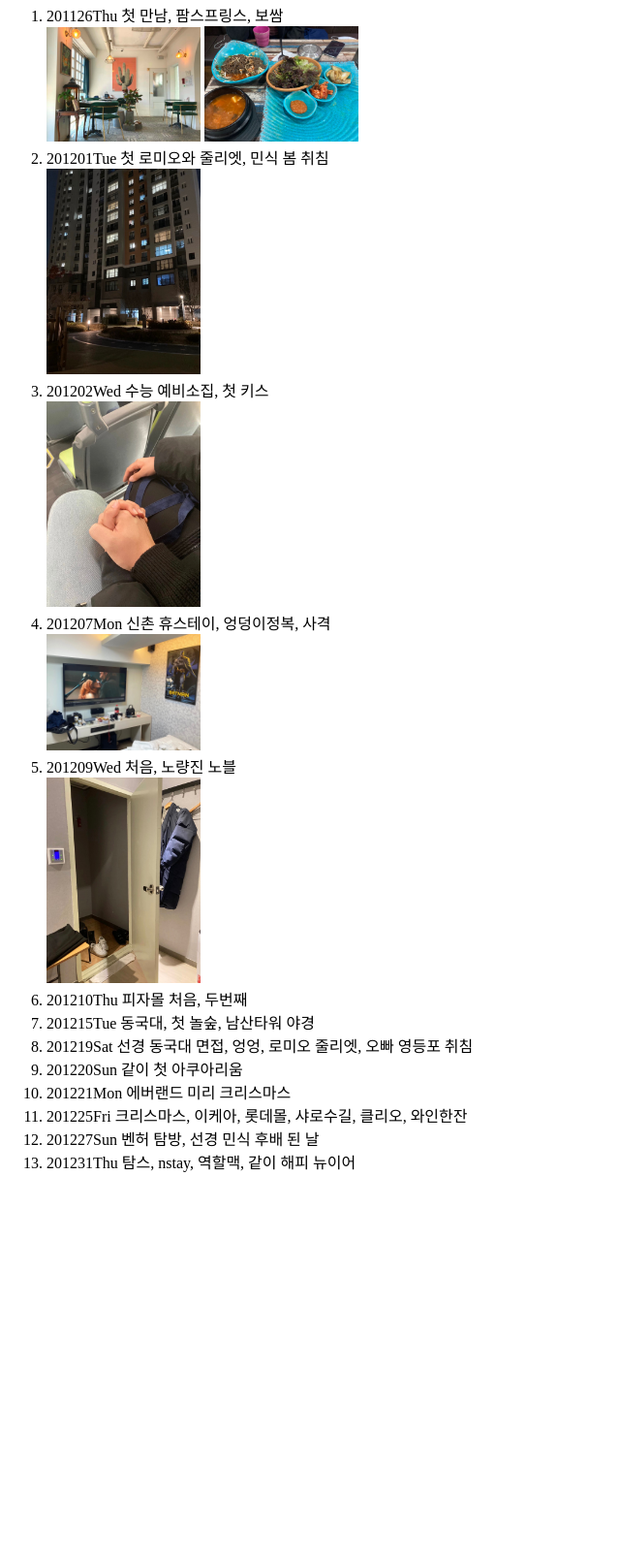
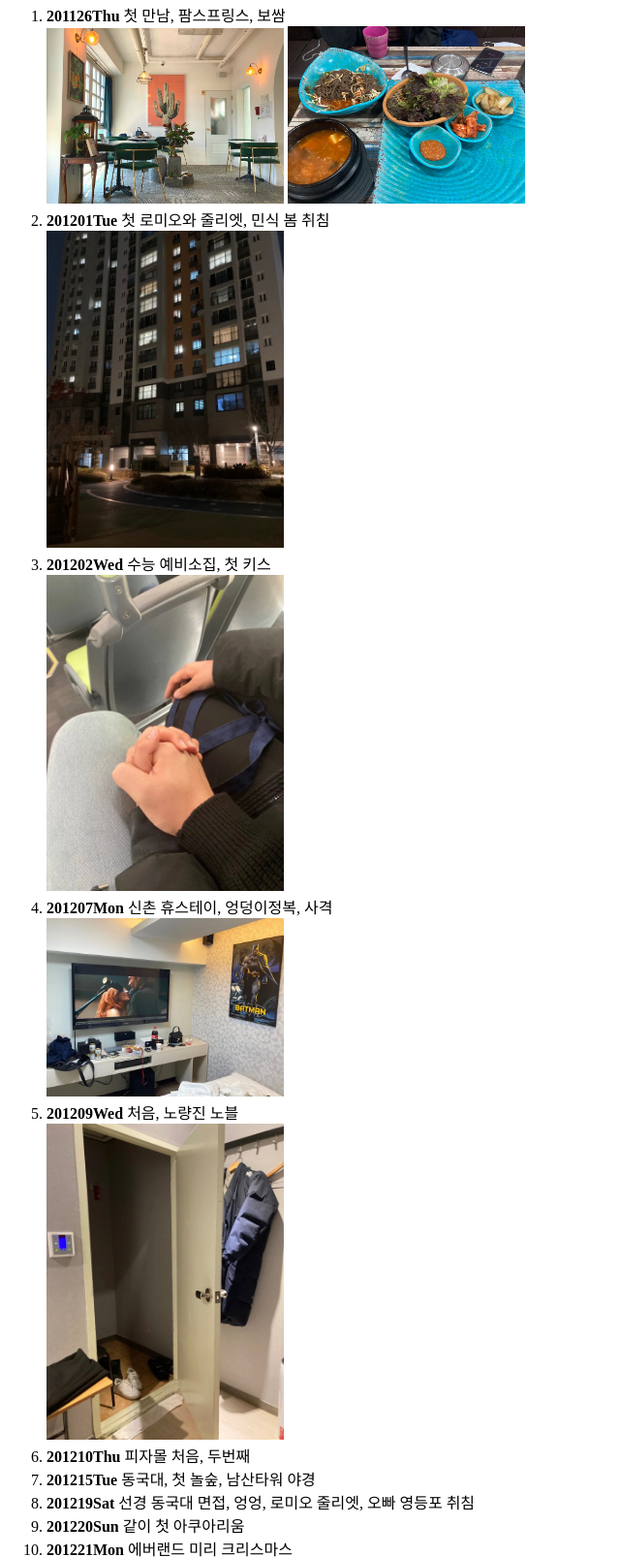
Before and after one commit to skballet/minsikipedia, a plain HTML site: page 6.html in a window 1280 px wide. Shown: the part 389-1995 px from the top of the page at 97% size, without its empty margins (0-640 px from the left). Before the commit the page ends 1615 px from the top, so only its background shows below. Drawn offline with Linux system fonts and the light colour scheme.

Commit message:
version 8

```diff
--- a/6.html
+++ b/6.html
@@ -1,7 +1,7 @@
 <!doctype html>
 <html>
 <head>
-  <title>민식;여자친구/</title>
+  <title>추억의 데이뚜 Nov, Dec </title>
 </head>
 <body>
   <h2><a href="index.html">조민식</h2>
@@ -19,23 +19,23 @@
 <li><h3>" February "</h3></li>
 </ul>
 <ol>
-    <li>201126Thu 첫 만남, 팜스프링스, 보쌈</li>
-    <img src="1126.jpg" width="13%"> <img src="1126 2.jpg" width="13%">
-    <li>201201Tue 첫 로미오와 줄리엣, 민식 봄 취침</li>
-    <img src="1201.jpg" width="13%">
-    <li>201202Wed 수능 예비소집, 첫 키스</li>
-    <img src="1202.jpg" width="13%">
-    <li>201207Mon 신촌 휴스테이, 엉덩이정복, 사격</li>
-    <img src="1207.jpg" width="13%">
-    <li>201209Wed 처음, 노량진 노블</li>
-    <img src="1209.jpg" width="13%">
-    <li>201210Thu 피자몰 처음, 두번째</li>
-    <li>201215Tue 동국대, 첫 놀숲, 남산타워 야경</li>
-    <li>201219Sat 선경 동국대 면접, 엉엉, 로미오 줄리엣, 오빠 영등포 취침</li>
-    <li>201220Sun 같이 첫 아쿠아리움</li>
-    <li>201221Mon 에버랜드 미리 크리스마스</li>
-    <li>201225Fri 크리스마스, 이케아, 롯데몰, 샤로수길, 클리오, 와인한잔</li>
-    <li>201227Sun 벤허 탐방, 선경 민식 후배 된 날</li>
-    <li>201231Thu 탐스, nstay, 역할맥, 같이 해피 뉴이어</li>
+    <li><strong>201126Thu</strong> 첫 만남, 팜스프링스, 보쌈</li>
+    <img src="1126.jpg" width="20%"> <img src="1126 2.jpg" width="20%">
+    <li><strong>201201Tue</strong> 첫 로미오와 줄리엣, 민식 봄 취침</li>
+    <img src="1201.jpg" width="20%">
+    <li><strong>201202Wed</strong> 수능 예비소집, 첫 키스</li>
+    <img src="1202.jpg" width="20%">
+    <li><strong>201207Mon</strong> 신촌 휴스테이, 엉덩이정복, 사격</li>
+    <img src="1207.jpg" width="20%">
+    <li><strong>201209Wed</strong> 처음, 노량진 노블</li>
+    <img src="1209.jpg" width="20%">
+    <li><strong>201210Thu</strong> 피자몰 처음, 두번째</li>
+    <li><strong>201215Tue</strong> 동국대, 첫 놀숲, 남산타워 야경</li>
+    <li><strong>201219Sat</strong> 선경 동국대 면접, 엉엉, 로미오 줄리엣, 오빠 영등포 취침</li>
+    <li><strong>201220Sun</strong> 같이 첫 아쿠아리움</li>
+    <li><strong>201221Mon</strong> 에버랜드 미리 크리스마스</li>
+    <li><strong>201225Fri</strong> 크리스마스, 이케아, 롯데몰, 샤로수길, 클리오, 와인한잔</li>
+    <li><strong>201227Sun</strong> 벤허 탐방, 선경 민식 후배 된 날</li>
+    <li><strong>201231Thu</strong> 탐스, nstay, 역할맥, 같이 해피 뉴이어</li>
 </ol>
 </body>
```
Also changed, not shown: 1.html (+1 -4 lines), 5.html (+1 -1 lines), 7.html (+17 -17 lines).
